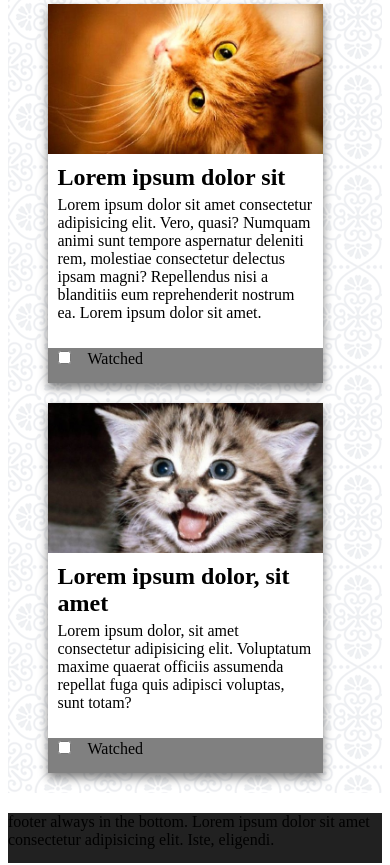
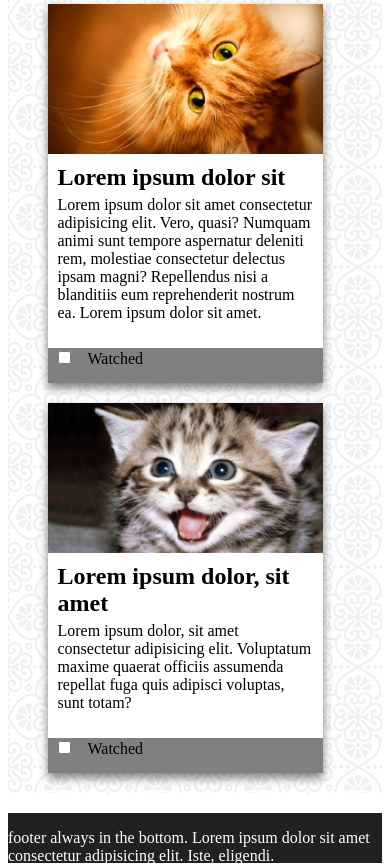
Before and after one commit to pnch/first, a plain HTML site: page index.html in a window 390 px wide. Shown: the part 2427-3292 px from the top of the page. Drawn offline with Linux system fonts and the light colour scheme.

Commit message:
mae footer responsive

```diff
--- a/index.html
+++ b/index.html
@@ -197,9 +197,11 @@
 
             </main>
         </div>
-
-        <div class="footer">footer always in the bottom. Lorem ipsum dolor sit amet consectetur adipisicing elit. Iste, eligendi.
-
+        <div class="footer_wrapper">
+            <div class="footer">
+                <p>footer always in the bottom. Lorem ipsum dolor sit amet consectetur adipisicing elit. Iste, eligendi.
+                </p>
+            </div>
         </div>
 
 
--- a/style/style.sass
+++ b/style/style.sass
@@ -168,9 +168,11 @@ label
     flex: 1 0 auto
 
 .footer
-
+    display: flex
     max-width: 1024px
     background-color: #212121
     height: 50px
     flex: 0 0 auto
     margin: 0 auto
+    color: #fff
+    justify-content: center
```
Also changed, not shown: style/style.css.
